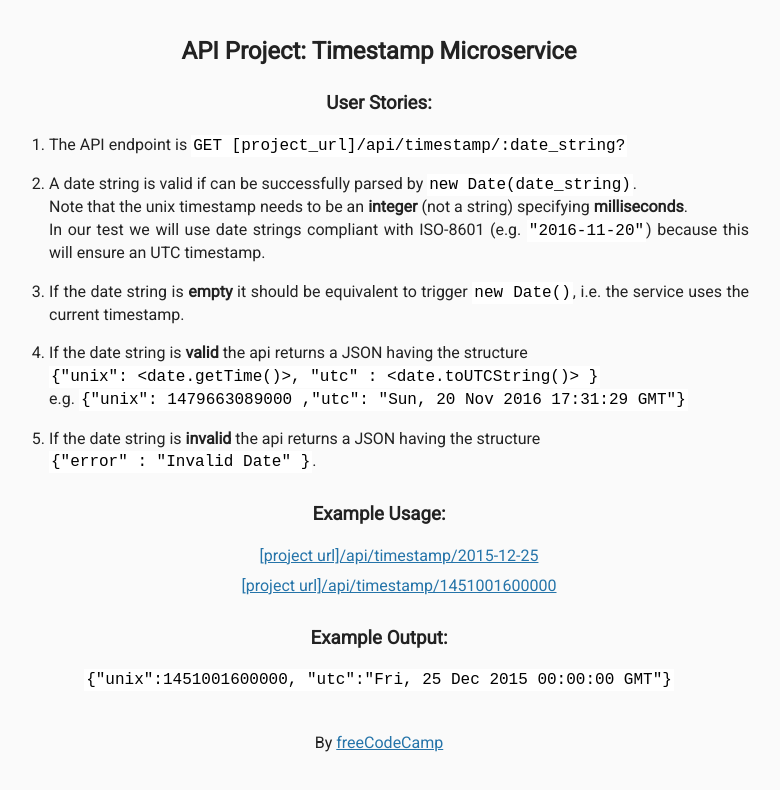
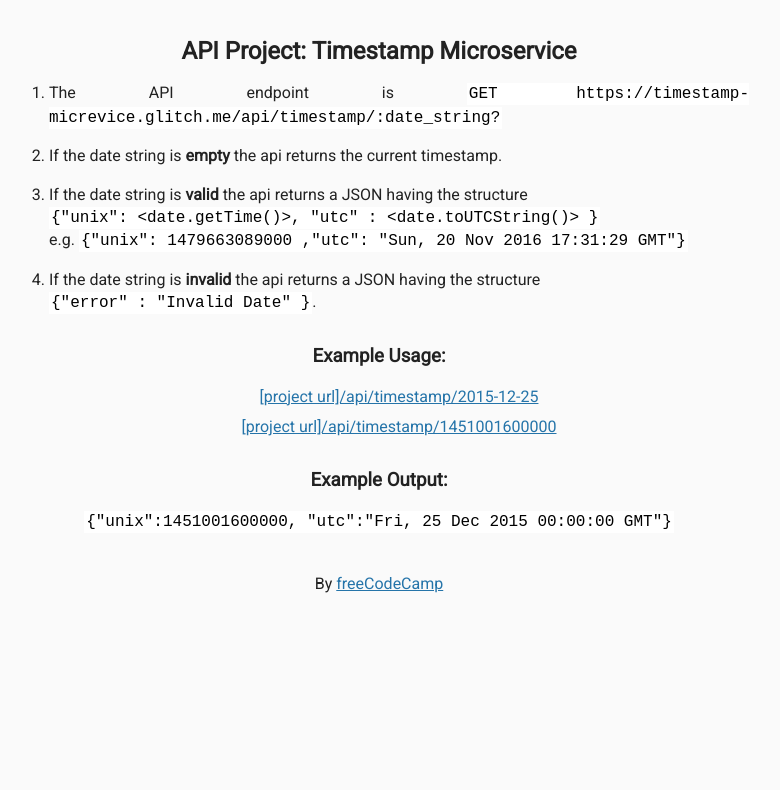
Before and after one commit to TanjimAnim/Timestamp-Microservice, a website: page views/index.html in a window 1280 px wide. Shown: the whole page, without its empty margins (261-1041 px from the left). Drawn offline with Linux system fonts and the light colour scheme; files that its build step writes are made by us from their sources.

Commit message:
Updated index.html

```diff
--- a/views/index.html
+++ b/views/index.html
@@ -13,14 +13,10 @@
 
       <div class="container">
         <h2>API Project: Timestamp Microservice</h2>
-        <h3>User Stories:</h3>
         <ol class="user-stories">
 
-          <li>The API endpoint is <code>GET [project_url]/api/timestamp/:date_string?</code></li>
-          <li>A date string is valid if can be successfully parsed by <code>new Date(date_string)</code>.<br>
-          Note that the unix timestamp needs to be an <strong>integer</strong> (not a string) specifying <strong>milliseconds</strong>.<br>
-          In our test we will use date strings compliant with ISO-8601 (e.g. <code>"2016-11-20"</code>) because this will ensure an UTC timestamp.</li>
-          <li>If the date string is <strong>empty</strong> it should be equivalent to trigger <code>new Date()</code>, i.e. the service uses the current timestamp.</li>
+          <li>The API endpoint is <code>GET https://timestamp-micrevice.glitch.me/api/timestamp/:date_string?</code></li>
+          <li>If the date string is <strong>empty</strong> the api returns the current timestamp.</li>
           <li>If the date string is <strong>valid</strong> the api returns a JSON having the structure<br><code>{"unix": &lt;date.getTime()&gt;, "utc" : &lt;date.toUTCString()&gt; }</code><br>
             e.g. <code>{"unix": 1479663089000 ,"utc": "Sun, 20 Nov 2016 17:31:29 GMT"}</code></li>
           <li>If the date string is <strong>invalid</strong> the api returns a JSON having the structure <br>
```
